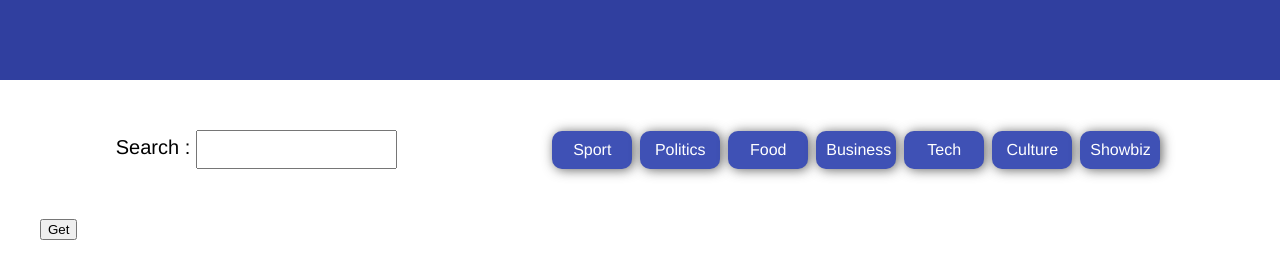
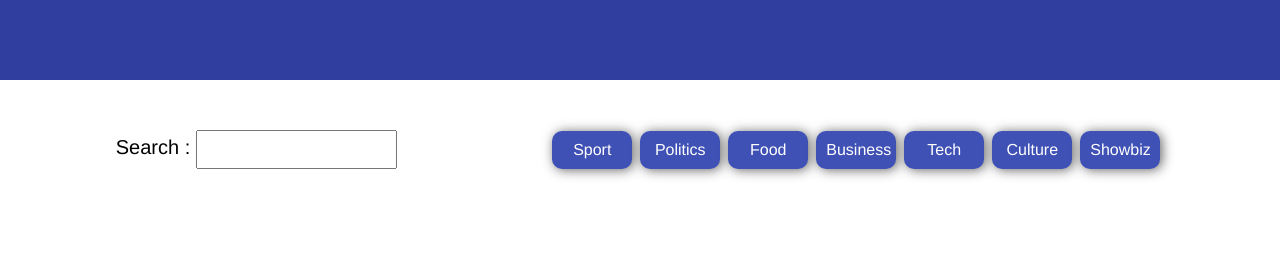
Before and after one commit to IgorStetsiuk/search-list, a plain HTML site: page index.html in a window 1280 px wide. Drawn offline with Linux system fonts and the light colour scheme; no server answers.

Commit message:
one chenge

```diff
--- a/index.html
+++ b/index.html
@@ -36,8 +36,6 @@
                 <ul class="post__list">
                 </ul>
             </div>
-
-            <button class="btn" id="sendAjax">Get</button>
         </div>
     </div>
 </div>
```
